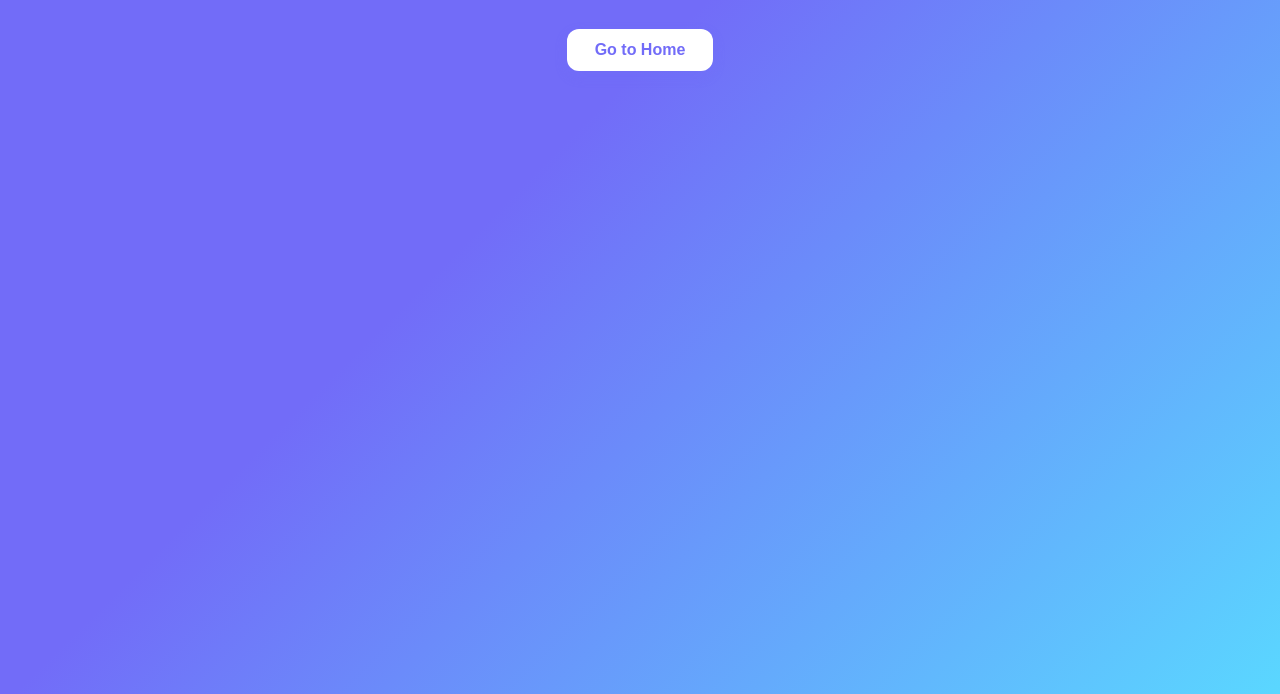
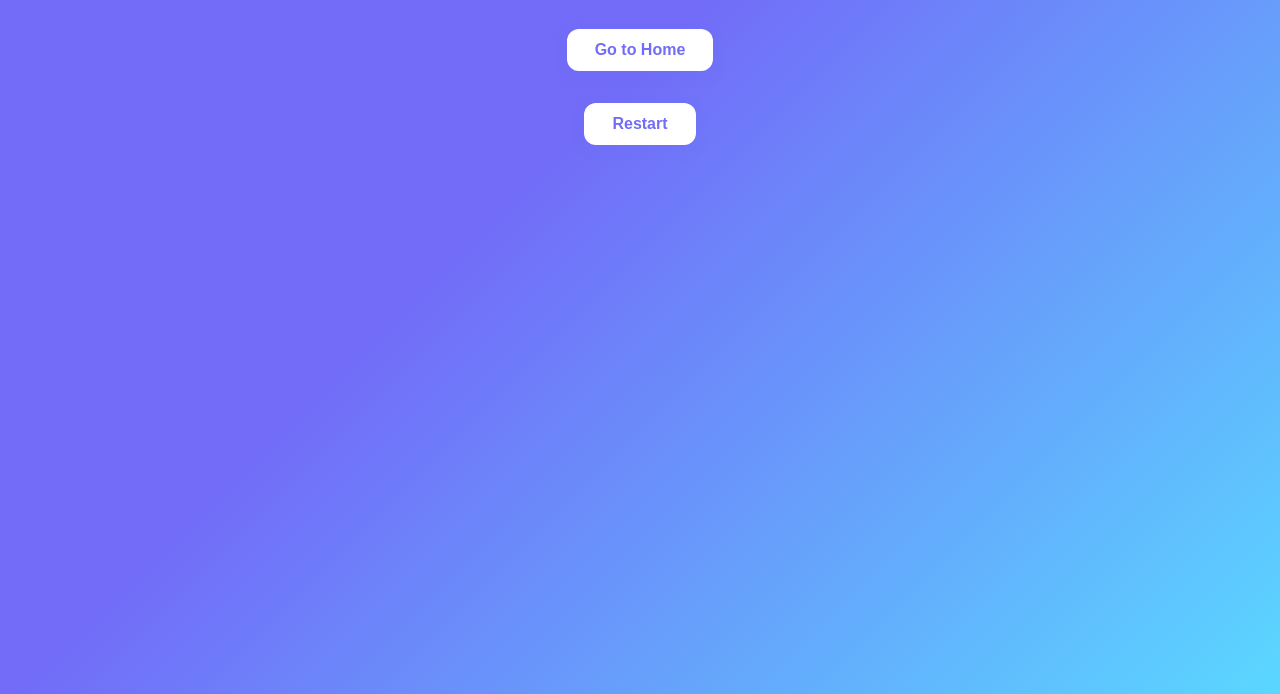
Before and after one commit to eswar5678/HousieGame, a website: page public/gameOver.html in a window 1280 px wide. Shown: the part 138-832 px from the top of the page. Drawn offline with Linux system fonts and the light colour scheme.

Commit message:
Update gameOver.html

```diff
--- a/public/gameOver.html
+++ b/public/gameOver.html
@@ -76,6 +76,8 @@
   <h1>🎉 Game Over 🎉</h1>
   <div class="results-container" id="resultsContainer"></div>
   <button onclick="goHome()">Go to Home</button>
+  <button onclick="goRoom()">Restart</button>
+
 
   <script>
     const results = JSON.parse(sessionStorage.getItem("gameResults") || "[]");
@@ -118,6 +120,9 @@
       sessionStorage.clear();
       window.location.href = "index.html";
     }
+    function goRoom() {
+      window.location.href = "room.html";
+    }
   </script>
 </body>
 </html>
```
